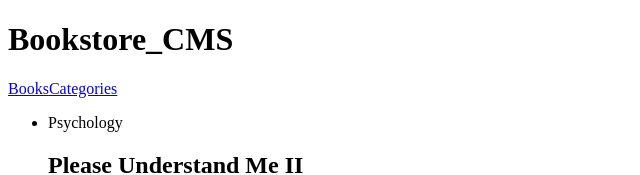
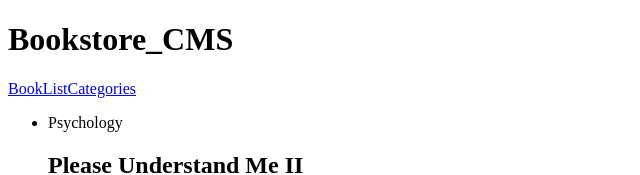
Before and after one commit to principlebrothers/Bookstore_CMS, a React (Create React App) app: page / in a window 1280 px wide. Shown: the top 175 px of the page, without its empty margins (0-640 px from the left). Built offline with nearby package versions, Linux system fonts and the light colour scheme.

Commit message:
Change Router path

```diff
--- a/src/pages/Nav.js
+++ b/src/pages/Nav.js
@@ -10,7 +10,7 @@ function Nav() {
         </h1>
       </div>
       <nav className="navLinks">
-        <Link to="/">Books</Link>
+        <Link to="/">BookList</Link>
         <Link to="/categories">Categories</Link>
       </nav>
     </div>
```
